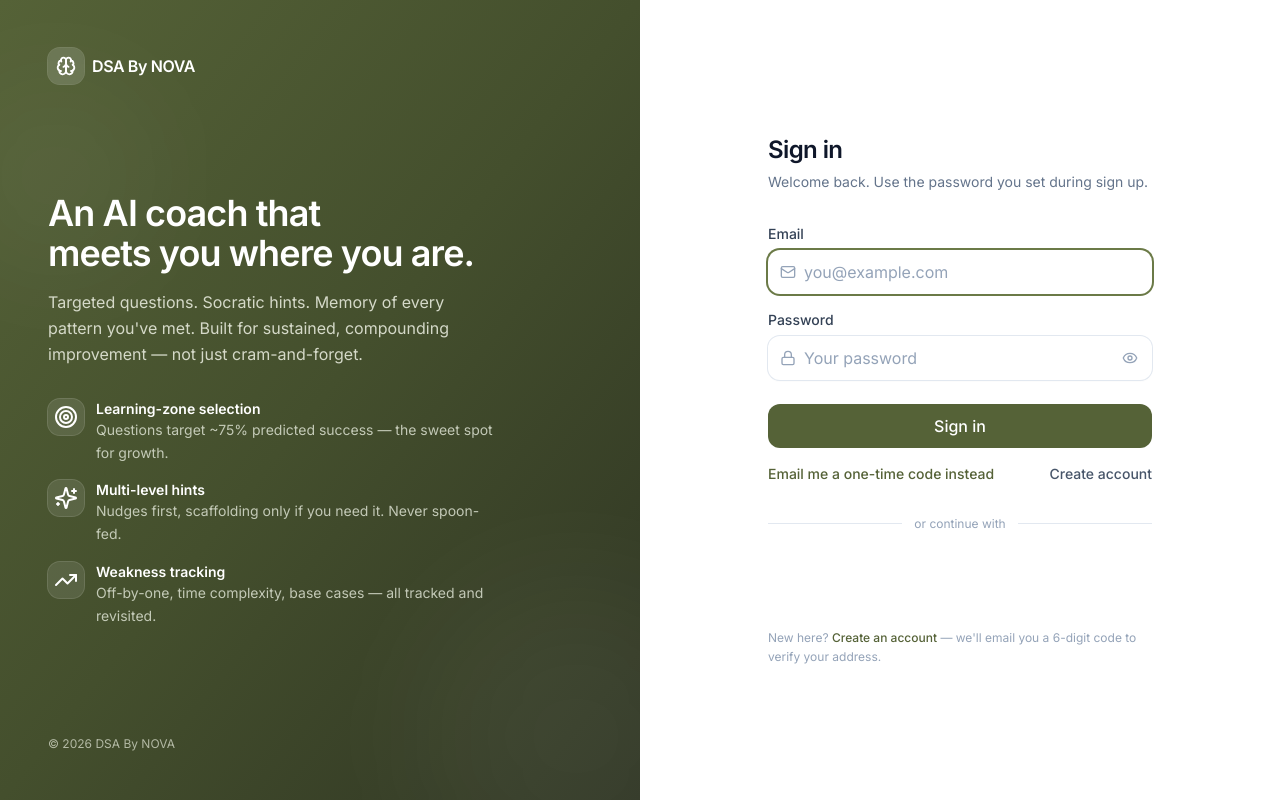
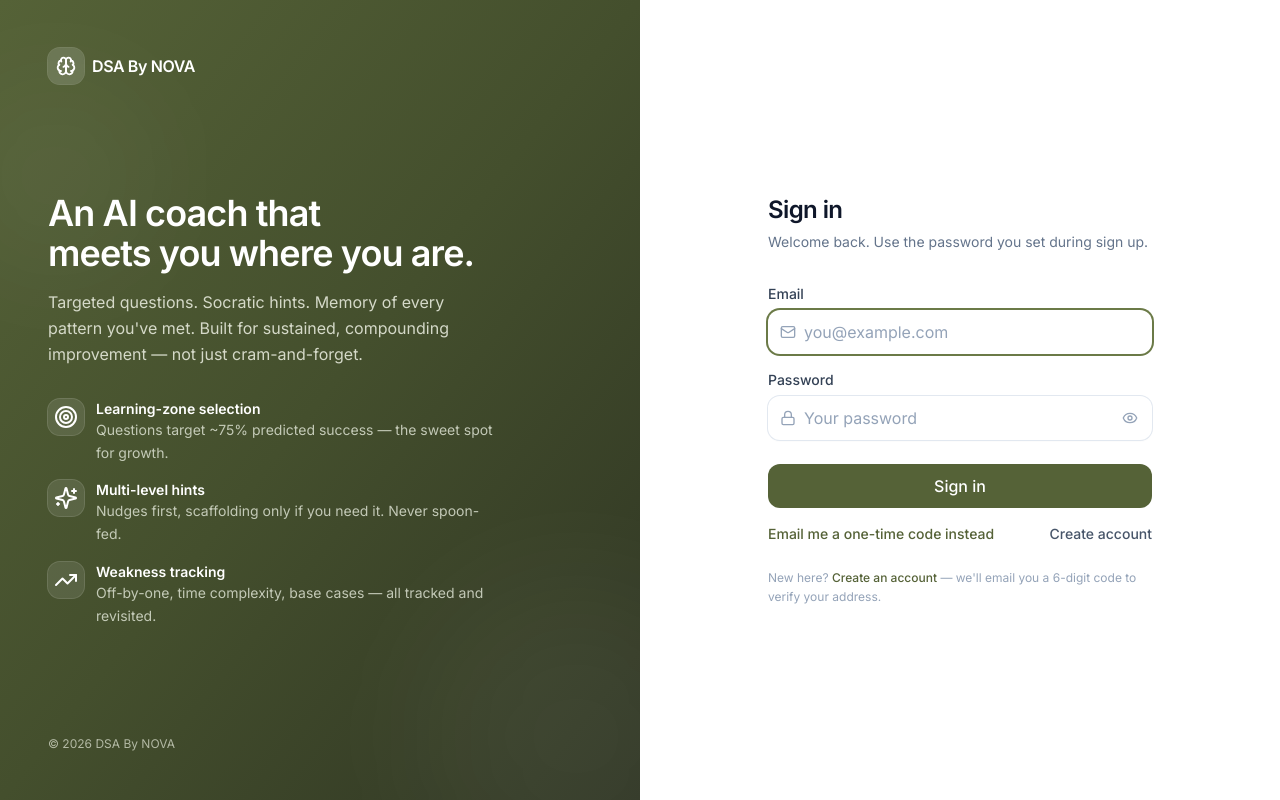
Before and after one commit to Satyamkr7905/MananAI, a Next.js app in the folder adaptive_dsa_frontend/: page /login in a window 1280 px wide. Built offline with nearby package versions, Linux system fonts and the light colour scheme; no server answers.

Commit message:
login error fixed

```diff
--- a/adaptive_dsa_frontend/src/pages/login.jsx
+++ b/adaptive_dsa_frontend/src/pages/login.jsx
@@ -25,7 +25,11 @@ export default function Login() {
   const router = useRouter();
   const { token, loading, requestOtp, loginWithPassword, loginWithGoogle } = useAuth();
 
-  const showGoogle = Boolean(process.env.NEXT_PUBLIC_GOOGLE_CLIENT_ID);
+  // Google Sign-In is temporarily disabled while the OAuth client is being
+  // reconfigured. Flip back to the commented line below once a valid
+  // NEXT_PUBLIC_GOOGLE_CLIENT_ID is set on the environment.
+  const showGoogle = false;
+  // const showGoogle = Boolean(process.env.NEXT_PUBLIC_GOOGLE_CLIENT_ID);
 
   const [email, setEmail] = useState("");
   const [password, setPassword] = useState("");
--- a/adaptive_dsa_frontend/src/pages/signup.jsx
+++ b/adaptive_dsa_frontend/src/pages/signup.jsx
@@ -40,7 +40,11 @@ export default function Signup() {
   const router = useRouter();
   const { token, loading, signup, loginWithGoogle } = useAuth();
 
-  const showGoogle = Boolean(process.env.NEXT_PUBLIC_GOOGLE_CLIENT_ID);
+  // Google Sign-In is temporarily disabled while the OAuth client is being
+  // reconfigured. Flip back to the commented line below once a valid
+  // NEXT_PUBLIC_GOOGLE_CLIENT_ID is set on the environment.
+  const showGoogle = false;
+  // const showGoogle = Boolean(process.env.NEXT_PUBLIC_GOOGLE_CLIENT_ID);
 
   const [name, setName] = useState("");
   const [email, setEmail] = useState("");
```
